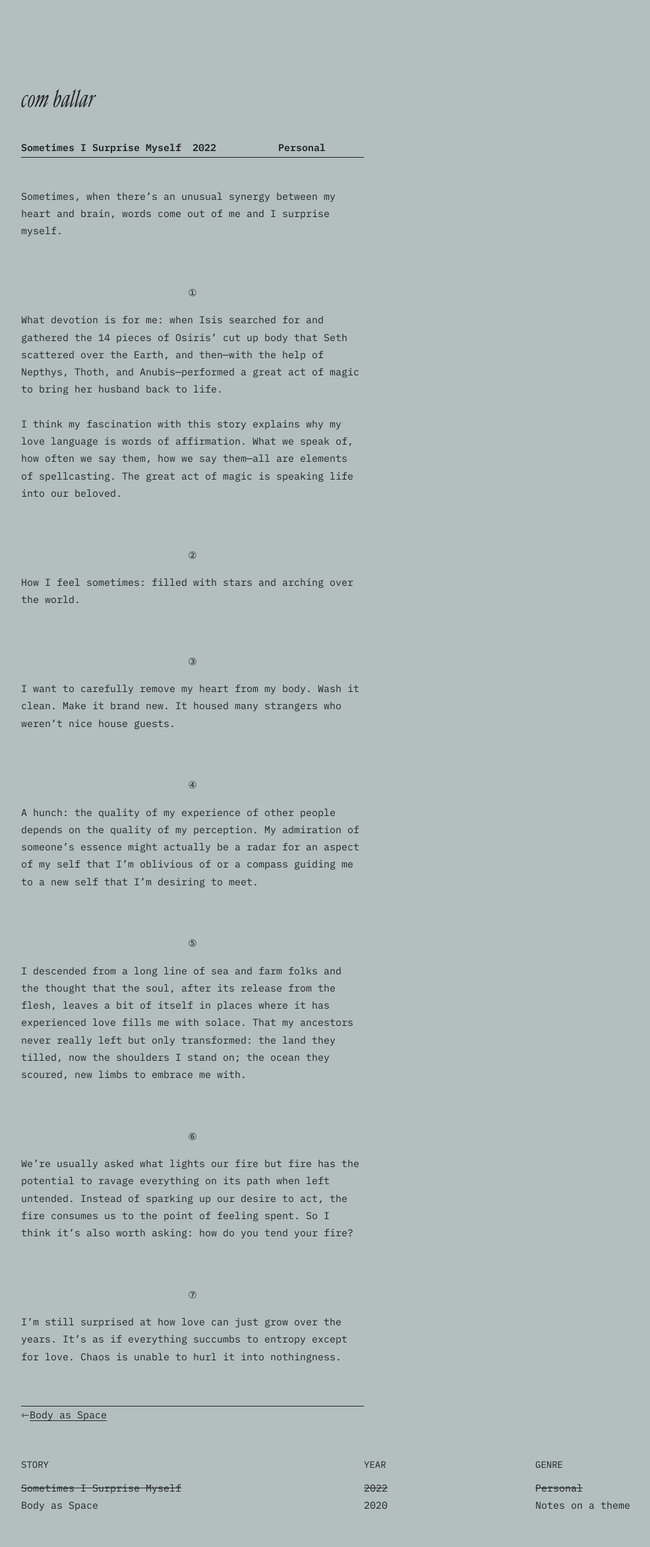
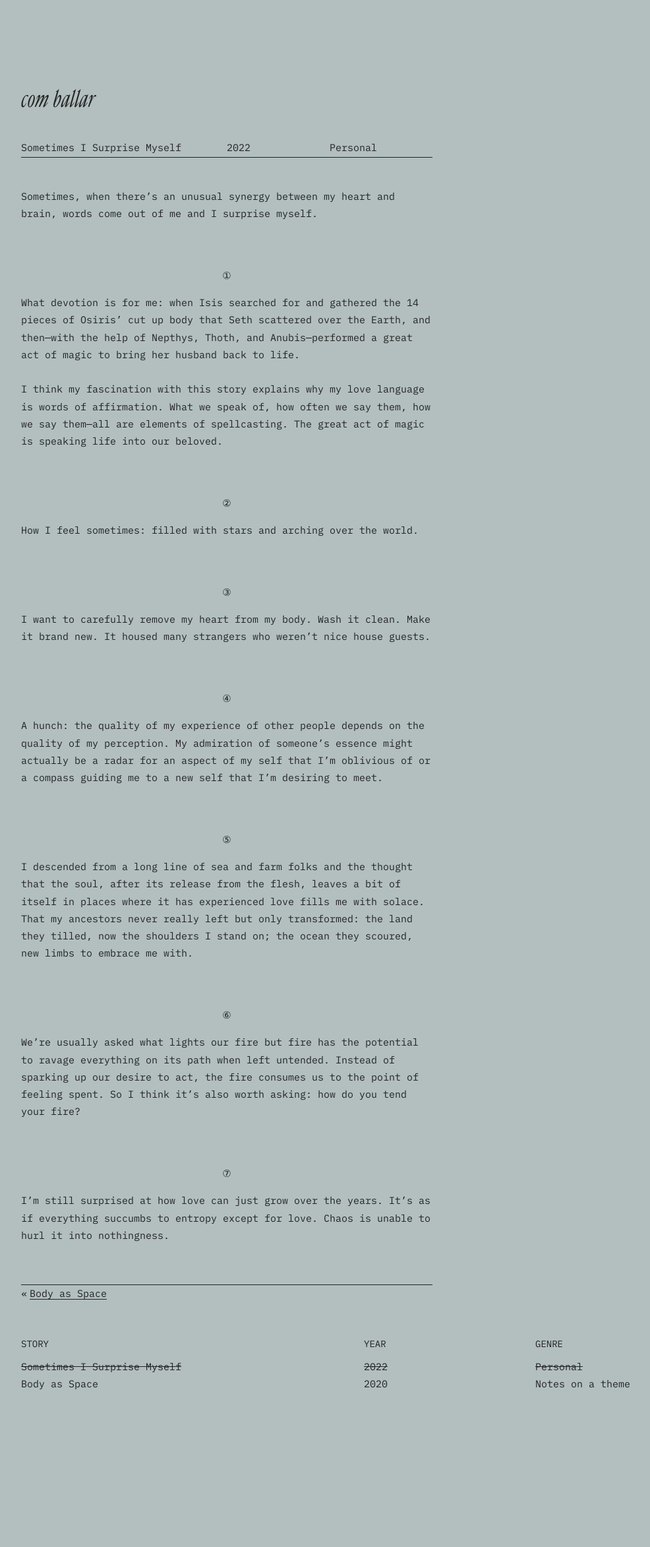
Before and after one commit to comballar/comballar.github.io, a Jekyll site: the page built from _posts/2022-03-11-sometimes-i-surprise-myself.md, in a window 1280 px wide. Shown: the whole page at 66% size, without its empty margins (88-1074 px from the left). Built offline with Jekyll 4.4.1, drawn with Linux system fonts in a browser that asks for light colours; after the commit the page ends 2162 px from its top, so only the background shows below that.

Commit message:
Update post.scss

```diff
--- a/_sass/post.scss
+++ b/_sass/post.scss
@@ -2,7 +2,7 @@
   margin: 30px 0 20px;
   border-bottom: 1px solid $color__black;
   overflow: hidden;
-  font-weight: 700;
+  font-weight: 400;
 }
 
 .post__paginate {
@@ -14,7 +14,7 @@ $paginate-padding: 13px;
 .post__paginate-right {
   position: relative;
   display: block;
-  width: 50%;
+  width: 60%;
 }
 
 .post__paginate-left {
@@ -25,7 +25,7 @@ $paginate-padding: 13px;
     position: absolute;
     top: 0;
     left: 0;
-    content: "\21FD";
+    content: "«";
   }
 }
 
@@ -38,7 +38,7 @@ $paginate-padding: 13px;
     position: absolute;
     top: 0;
     right: 0;
-    content: "\21FE";
+    content: "»";
   }
 }
 
@@ -69,7 +69,42 @@ $paginate-padding: 13px;
   }
 
   img {
-    max-width: 100%;
+    max-width: 70%;
+    border: 1px solid $color__black;
+  }
+}
+
+.about__body {
+  padding-bottom: 20px;
+
+  pre {
+    background: $color__gray;
+    padding: 10px 20px;
+  }
+
+  code {
+    background: $color__gray;
+    font-size: 12px;
+  }
+}
+
+.post__home {
+  padding-bottom: 10px;
+
+  pre {
+    background: $color__gray;
+    padding: 10px 20px;
+  }
+
+  code {
+    background: $color__gray;
+    font-size: 12px;
+  }
+
+  img {
+    max-width: 50%;
+    border: 1px solid $color__black;
+    float: right;
   }
 }
 
@@ -77,6 +112,6 @@ $paginate-padding: 13px;
 @include media-query($on-laptop) {
   .post {
     min-width: 500px;
-    width: 50%;
+    width: 60%;
   }
 }
```
